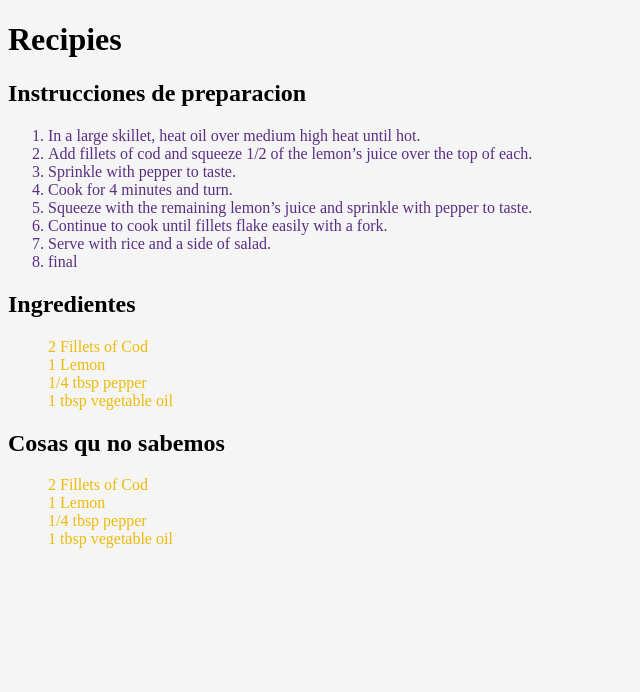
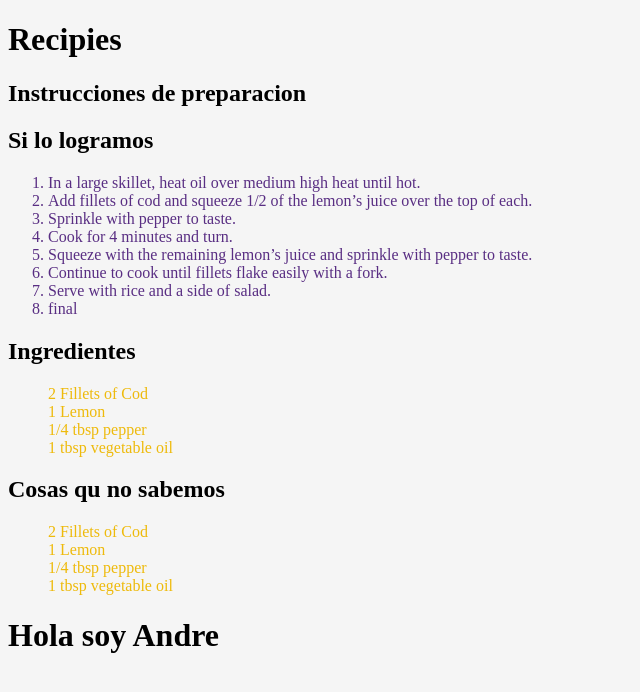
Before and after one commit to spartan-dev/theuxpath2022, a plain HTML site: page monday/recipies/index.html in a window 1280 px wide. Shown: the whole page, without its empty margins (0-640 px from the left). Drawn offline with Linux system fonts and the light colour scheme.

Commit message:
some live share :skull:

```diff
--- a/monday/recipies/index.html
+++ b/monday/recipies/index.html
@@ -10,7 +10,7 @@
   <body>
     <h1>Recipies</h1>
     <h2>Instrucciones de preparacion</h2>
-
+    <h2>Si lo logramos</h2>
     <ol>
       <li class="ol-list-item">
         In a large skillet, heat oil over medium high heat until hot.
@@ -51,5 +51,8 @@
         <li class="font-orange">1 tbsp vegetable oil</li>
       </ul>
     </div>
+    <div>
+      <h1>Hola soy Andre</h1>
+    </div>
   </body>
 </html>
```
